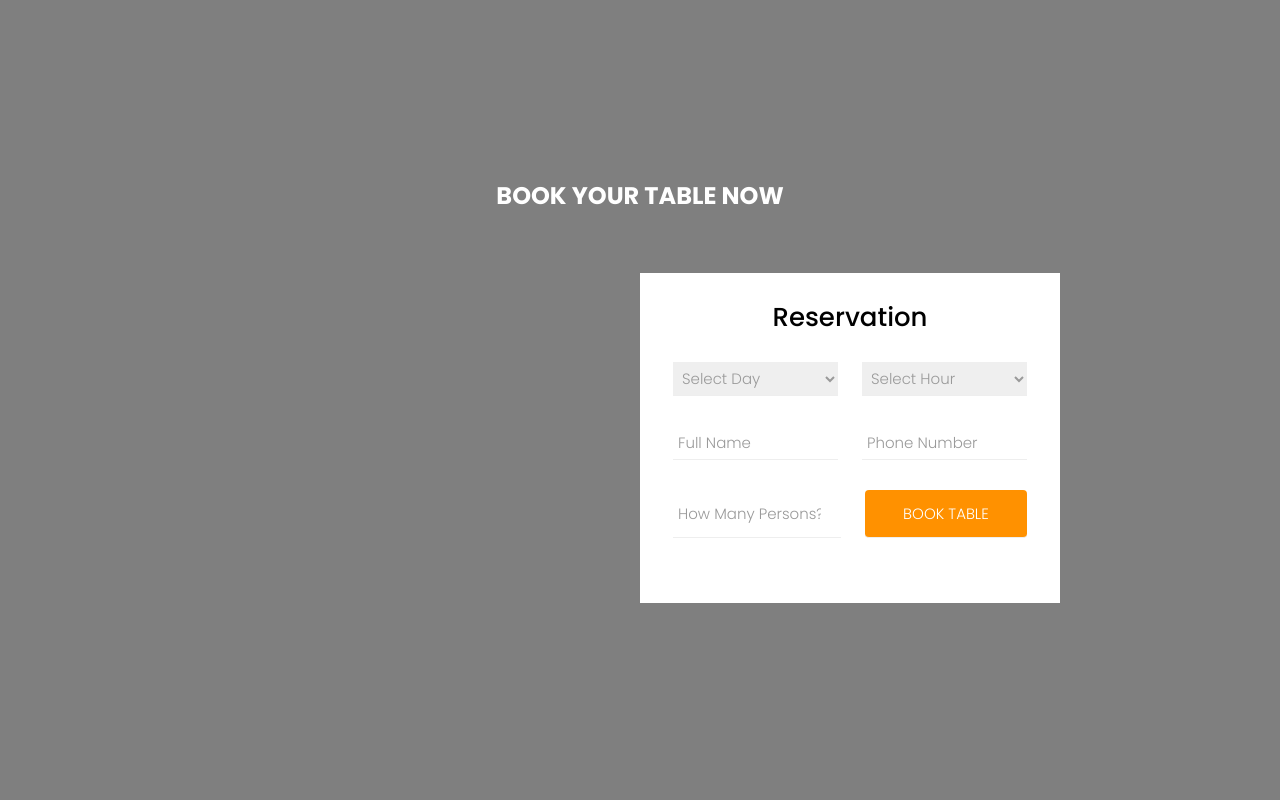
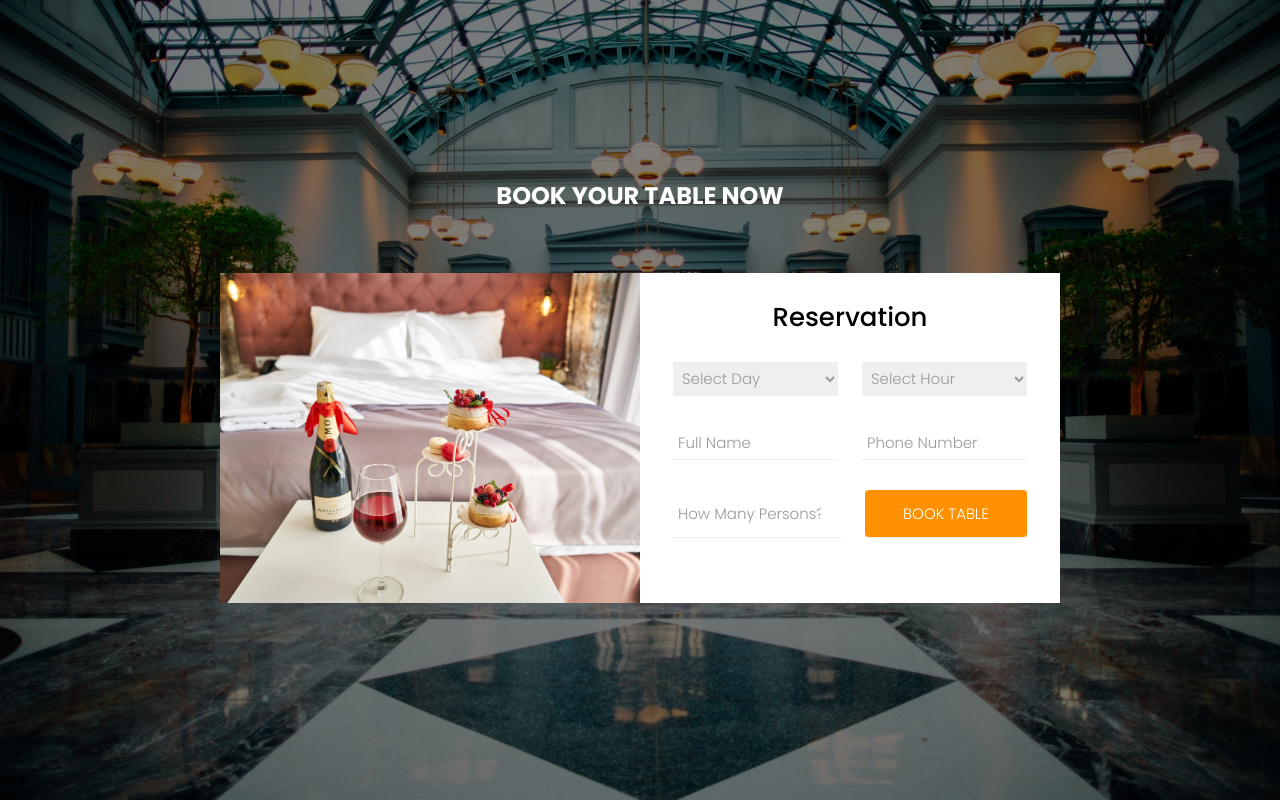
Before and after one commit to Manash2301/FoodWeb, a plain HTML site: page Booking/indexbooking.html in a window 1280 px wide. Drawn offline with Linux system fonts and the light colour scheme; a script that the page names is missing.

Commit message:
Update main.css

```diff
--- a/Booking/main.css
+++ b/Booking/main.css
@@ -11,7 +11,7 @@ body{
 }
 .banner{
     min-height: 100vh;
-    background: linear-gradient(rgba(0, 0, 0, 0.5), rgba(0, 0, 0, 0.5)), url("FoodWeb/img/banner-img.jpg") center/cover no-repeat;
+    background: linear-gradient(rgba(0, 0, 0, 0.5), rgba(0, 0, 0, 0.5)), url("/img/banner-img.jpg") center/cover no-repeat;
     display: flex;
     flex-direction: column;
     justify-content: center;
@@ -24,7 +24,7 @@ body{
     grid-template-columns: 420px 420px;
 }
 .card-img{
-    background: url("FoodWeb/img/card-img.jpg") center/cover no-repeat;
+    background: url("/img/card-img.jpg") center/cover no-repeat;
 }
 .banner h2{
     padding-bottom: 40px;
```
